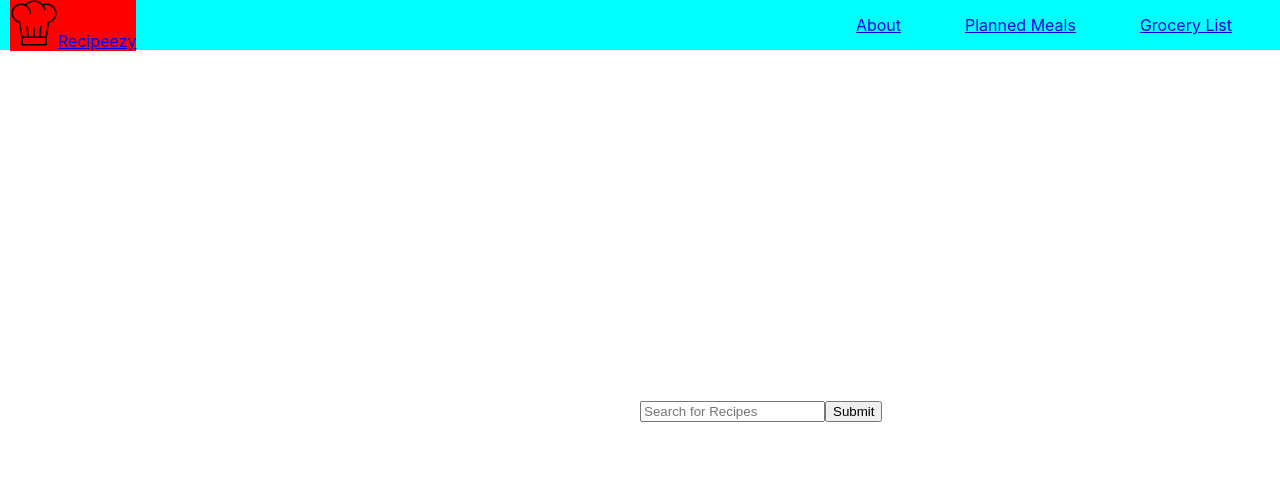
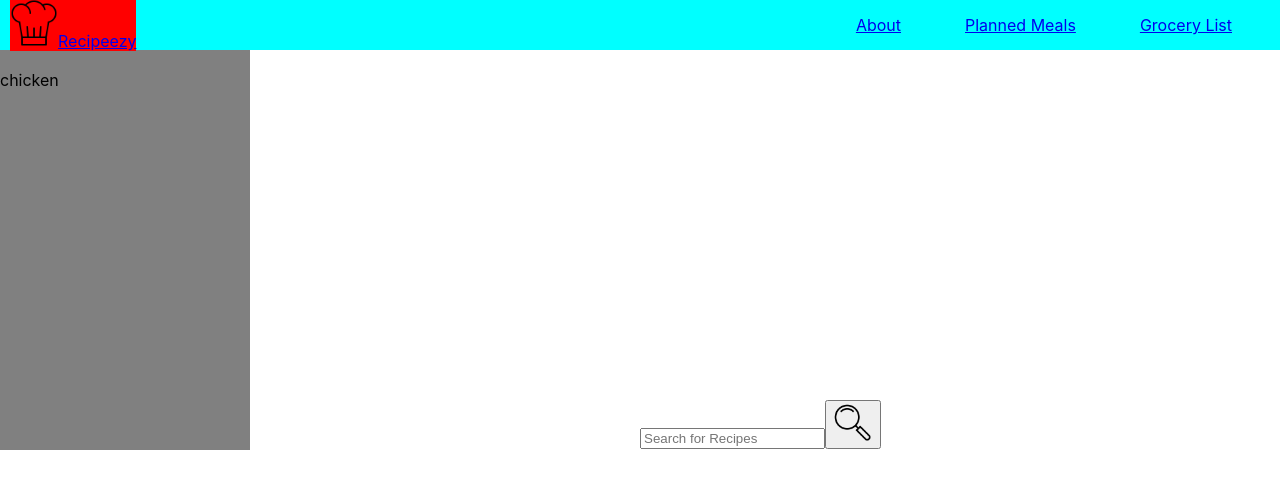
Before and after one commit to briannyeo/Recipeezy, a React (Create React App) app: page / in a window 1280 px wide. Shown: the top 488 px of the page. Built offline with nearby package versions, Linux system fonts and the light colour scheme; no server answers.

Commit message:
added icon to searchbutton. passed props.searchData into RecipeCard component

```diff
--- a/src/Pages/HomePage/Home.js
+++ b/src/Pages/HomePage/Home.js
@@ -1,6 +1,7 @@
 import React, { useState } from "react";
 import "./Home.css";
 import SearchBar from "../../components/SearchBar/SearchBar";
+import RecipeCard from "../../components/RecipeCard/RecipeCard";
 
 const Home = () => {
   const [searchData, setSearchData] = useState();
@@ -8,7 +9,8 @@ const Home = () => {
   return (
     <div>
       <SearchBar setSearchData={setSearchData} />
-      <img src={searchData} />
+
+      <RecipeCard searchData={searchData} />
     </div>
   );
 };
--- a/src/components/RecipeCard/RecipeCard.css
+++ b/src/components/RecipeCard/RecipeCard.css
@@ -0,0 +1,10 @@
+.recipecard {
+  background-color: gray;
+  width: 250px;
+  height: 400px;
+}
+/* .recipeimage {
+  width: ;
+  height: 310px;
+  border: 1px solid black;
+} */
--- a/src/components/RecipeCard/RecipeCard.js
+++ b/src/components/RecipeCard/RecipeCard.js
@@ -0,0 +1,15 @@
+import React from "react";
+import "./RecipeCard.css";
+
+const RecipeCard = (props) => {
+  return (
+    <div className="recipecard">
+      <div className="recipeimage">
+        <img src={props.searchData}></img>
+      </div>
+      <div className="recipetitle">chicken</div>
+    </div>
+  );
+};
+
+export default RecipeCard;
--- a/src/components/SearchBar/SearchBar.js
+++ b/src/components/SearchBar/SearchBar.js
@@ -1,6 +1,7 @@
 import React, { useState, useEffect } from "react";
 import "./SearchBar.css";
 import axios from "axios";
+import searchIcon from "../../images/searchicon.png";
 
 const SearchBar = (props) => {
   const [recipeWord, setRecipeWord] = useState("");
@@ -12,13 +13,16 @@ const SearchBar = (props) => {
     setToggleSearch(!toggleSearch);
   };
 
+  const appId = "e07457e3";
+  const appKey = "126c04352c3086f78d428c7ce21556d0";
+
   useEffect(() => {
     axios
       .get(
-        `https://api.edamam.com/api/recipes/v2?type=public&q=${recipeWord}&app_id=e07457e3&app_key=126c04352c3086f78d428c7ce21556d0`
+        `https://api.edamam.com/api/recipes/v2?type=public&q=${recipeWord}&app_id=${appId}&app_key=${appKey}`
       )
       .then((res) => {
-        props.setSearchData(res.data.hits[0].recipe.images.SMALL.url);
+        props.setSearchData(res.data.hits[0].recipe.images.REGULAR.url);
       })
       .catch((err) => {
         console.log(err);
@@ -34,7 +38,7 @@ const SearchBar = (props) => {
         placeholder="Search for Recipes"
       />
       <button type="submit" onClick={handleSubmit}>
-        Submit
+        <img src={searchIcon} />
       </button>
     </div>
   );
```
